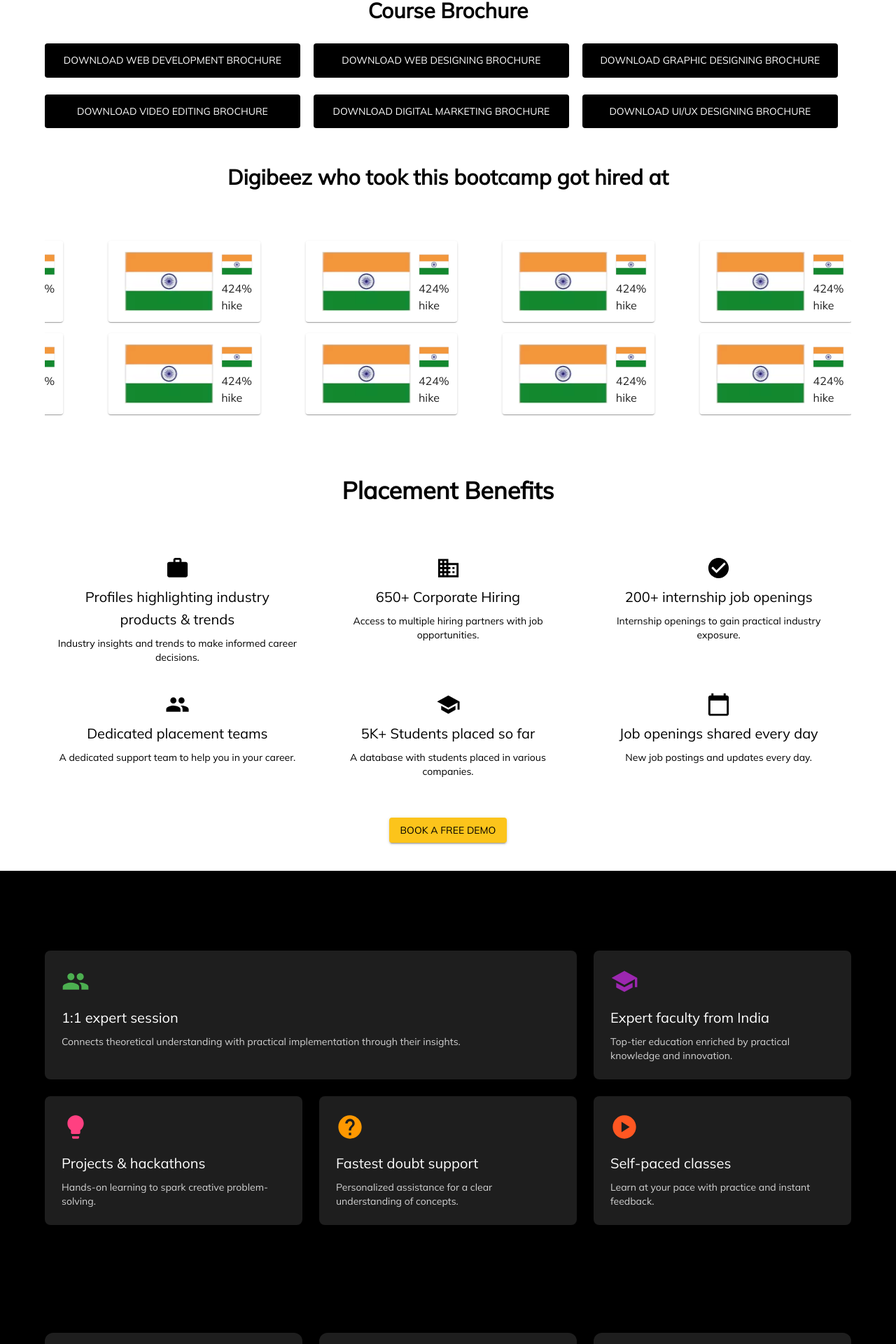
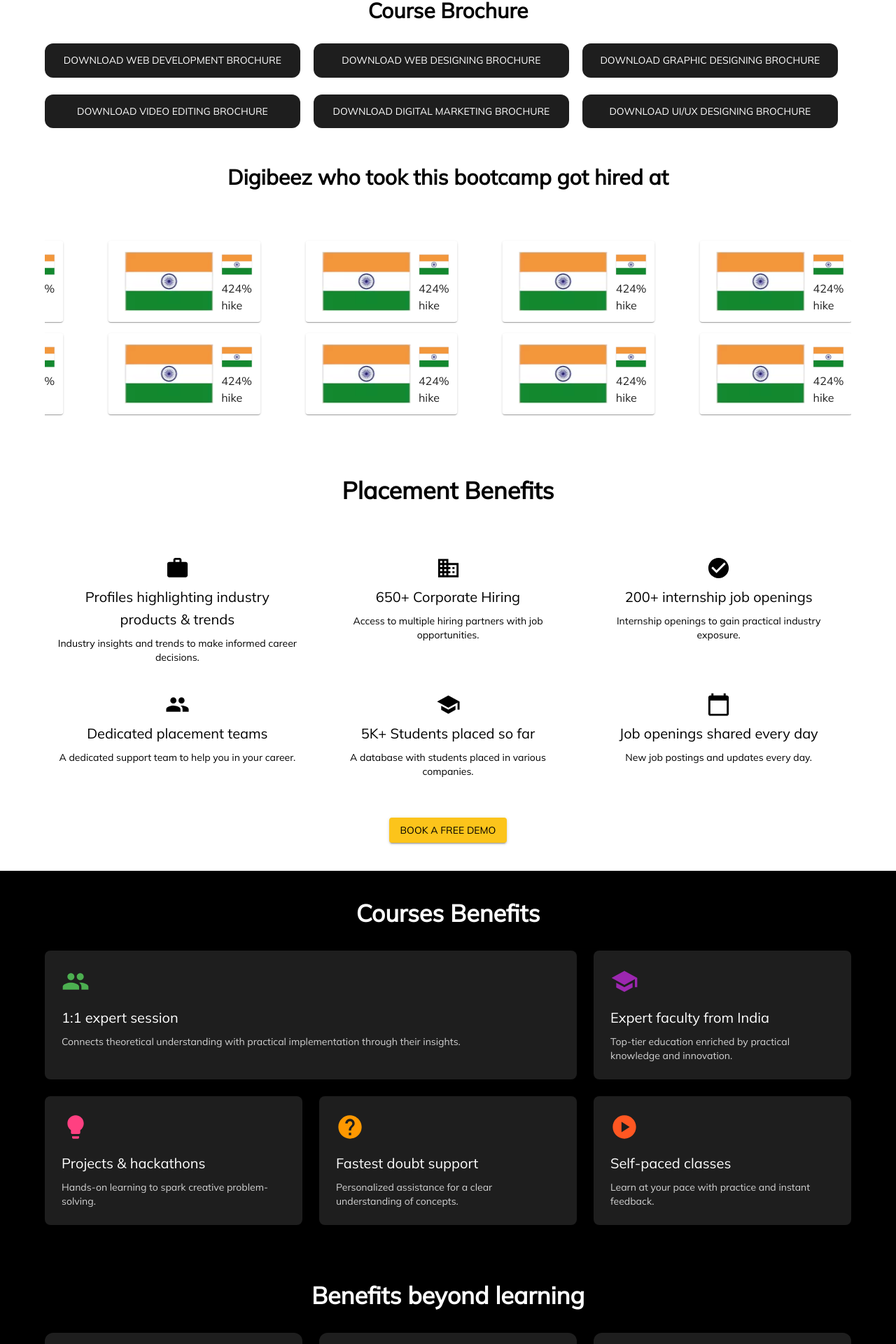
Before and after one commit to Vrecruiter-Project/digi-beez-project, a React (Vite) app: page / in a window 1280 px wide. Shown: the part 866-2786 px from the top of the page at 70% size. Built offline with nearby package versions, Linux system fonts and the light colour scheme.

Commit message:
Update typography colors in multiple components for better visibility; refactor Navbar component by commenting out unused theme code

```diff
--- a/src/app/components/LandingPage/CourseBenefits/Benefits.jsx
+++ b/src/app/components/LandingPage/CourseBenefits/Benefits.jsx
@@ -42,7 +42,7 @@ const CoursesBenefits = () => {
   return (
     <Container>
     <Box sx={{ textAlign: "center", py: 5}}>
-      <Typography variant="h4" fontWeight="bold" sx={{  mb: 4 }}>
+      <Typography variant="h4" fontWeight="bold" color="white" sx={{  mb: 4 }}>
         Courses Benefits
       </Typography>
       <Grid container spacing={3} justifyContent="center">
--- a/src/app/components/LandingPage/CourseBrocher/Coursebrocher.jsx
+++ b/src/app/components/LandingPage/CourseBrocher/Coursebrocher.jsx
@@ -1,6 +1,6 @@
 import React from 'react';
 import Grid from '@mui/material/Grid2'
-import {Box,  Button,  Container,  Typography } from '@mui/material';
+import { Box, Button, Container, Typography } from '@mui/material';
 import PlacementSwiper from '../CoursesSwiper/PlacementSwiper';
 import flagImg from "../../../../assets/herosection/flag.png";
 
@@ -14,7 +14,7 @@ const Coursebrocher = () => {
     "Download UI/UX Designing brochure",
   ]
 
-  const placementItems =[
+  const placementItems = [
     {
       image: flagImg,
       logo: flagImg,
@@ -63,21 +63,22 @@ const Coursebrocher = () => {
           </Grid>
           <Grid container>
             {buttonContent.map((item, id) => (
-       <Grid size={{xs:12, sm:6, md: 4}} key={id}>
+              <Grid size={{ xs: 12, sm: 6, md: 4 }} key={id}>
                 <Button sx={{
-        background: "black",
+                  background: "#1E1E1E",
                   color: "white",
                   boxShadow: "revert",
                   width: "95%",
                   p: 1.5,
                   mt: 3,
+                  borderRadius: 3
                 }}>
                   {item}
                 </Button>
               </Grid>
             ))}
           </Grid>
-      <Grid container sx={{mt: 6}}>
+          <Grid container sx={{ mt: 6 }}>
             <Grid size={12}>
               <Typography sx={{
                 textAlign: "center",
@@ -90,7 +91,7 @@ const Coursebrocher = () => {
           </Grid>
           <Grid container>
             <Grid size={12}>
-       <PlacementSwiper placementItems={placementItems}/>
+              <PlacementSwiper placementItems={placementItems} />
             </Grid>
           </Grid>
         </Container>
--- a/src/app/components/LandingPage/Trust&Love/Trustlove.jsx
+++ b/src/app/components/LandingPage/Trust&Love/Trustlove.jsx
@@ -170,7 +170,7 @@ export default function TrustLove() {
   return (
     <Container className='pb-2'>
       <Typography
-        variant="h4"
+        variant="h4" color="white"
         sx={{ textAlign: "center", fontWeight: "bold", mb: 4, mt: 5 }}
       >
         Voices of trust & love
--- a/src/app/components/LandingPage/beyondlearning/Benefits.jsx
+++ b/src/app/components/LandingPage/beyondlearning/Benefits.jsx
@@ -23,7 +23,7 @@ const Benefits = () => {
   return (
     <Container>
       <Box sx={{ textAlign: "center", py: 5 }}>
-        <Typography variant="h4" fontWeight="bold" sx={{ mb: 4 }}>
+        <Typography variant="h4" color="white" fontWeight="bold" sx={{ mb: 4 }}>
           Benefits beyond learning
         </Typography>
         <Grid container spacing={3} justifyContent="center">
--- a/src/app/components/LandingPage/herosection/Herosection.jsx
+++ b/src/app/components/LandingPage/herosection/Herosection.jsx
@@ -59,7 +59,7 @@ export default function Herosection() {
               <Box display="flex" flexWrap="wrap"  gap={2} mt={2}>
                 {[
                   { icon: Support, text: "Placement assistance" },
-                  { icon: Future, text: "AI-infused curriculum" },
+                  // { icon: Future, text: "AI-infused curriculum" },
                   { icon: Placement, text: "1:1 mentorship" },
                 ].map((feature, index) => (
                   <Box
--- a/src/app/components/Navbar/Navbar.jsx
+++ b/src/app/components/Navbar/Navbar.jsx
@@ -16,32 +16,14 @@ import {
 import LightModeIcon from '@mui/icons-material/LightMode';
 
 export default function Navbar() {
-    // Get stored theme mode or default to 'light'
-    // const getStoredTheme = () => localStorage.getItem('themeMode') || 'light';
-    // const [mode, setMode] = useState(getStoredTheme);
 
-    // useEffect(() => {
-    //     localStorage.setItem('themeMode', mode);
-    // }, [mode]);
-
-    // const theme = createTheme({
-    //     palette: { mode: mode },
-    //     typography: {
-    //         fontFamily: '"Mulish", sans-serif',
-    //     }
-    // });
-
-    // const toggleTheme = () => {
-    //     setMode(mode === 'light' ? 'dark' : 'light');
-    // };
 
     return (
-        // <ThemeProvider theme={theme}>
-        //     <CssBaseline />
+
             <AppBar
                 position="fixed"
                 sx={{
-                    p:1,
+
                     backgroundColor: '#ffffff',
                    // boxShadow: mode === 'light' ? '0px 4px 12px rgba(0, 0, 0, 0.1)' : '0px 4px 12px rgba(0, 0, 0, 0.6)',
                     backdropFilter: 'blur(10px)',
```
Lines whose indentation alone changed are shown as unchanged.
